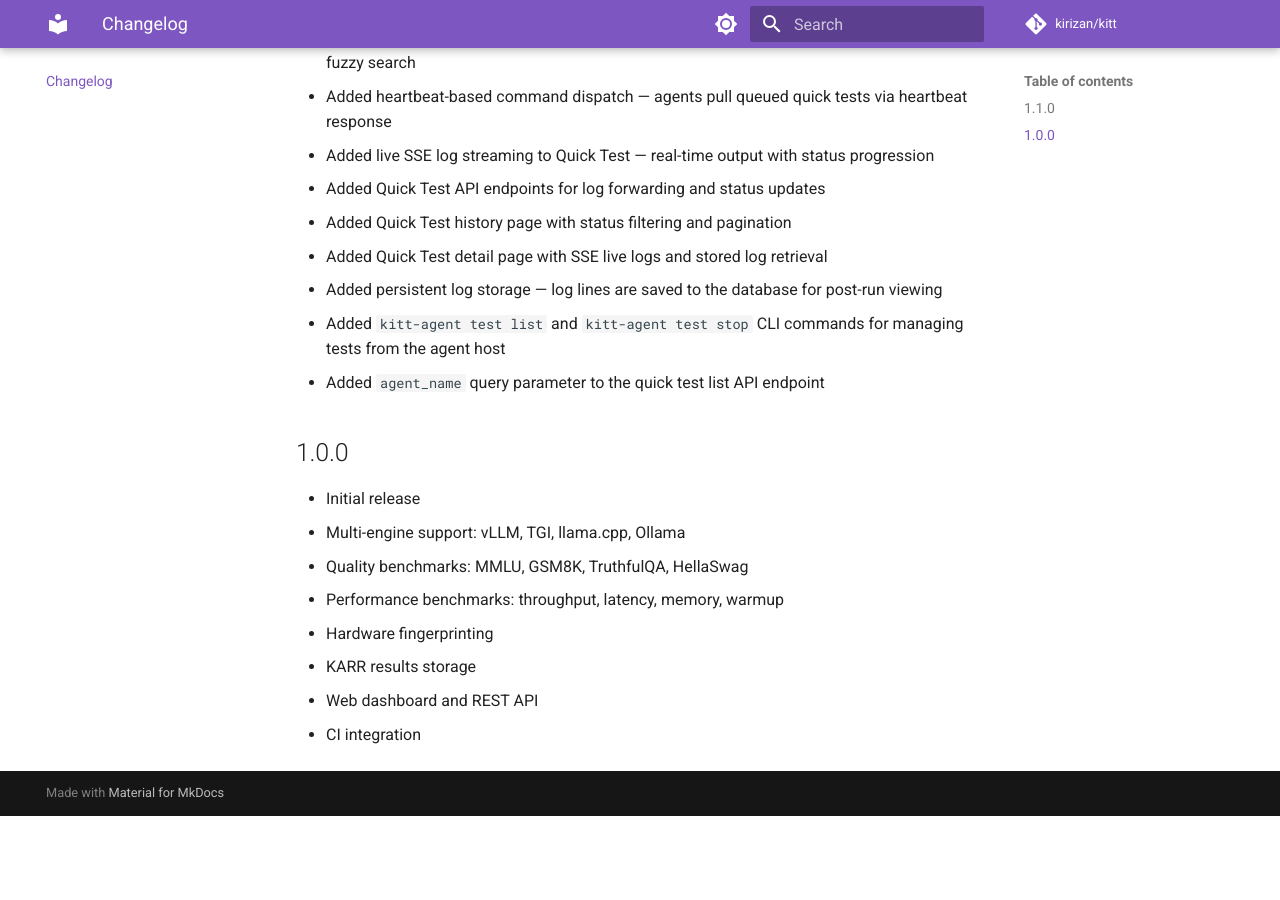
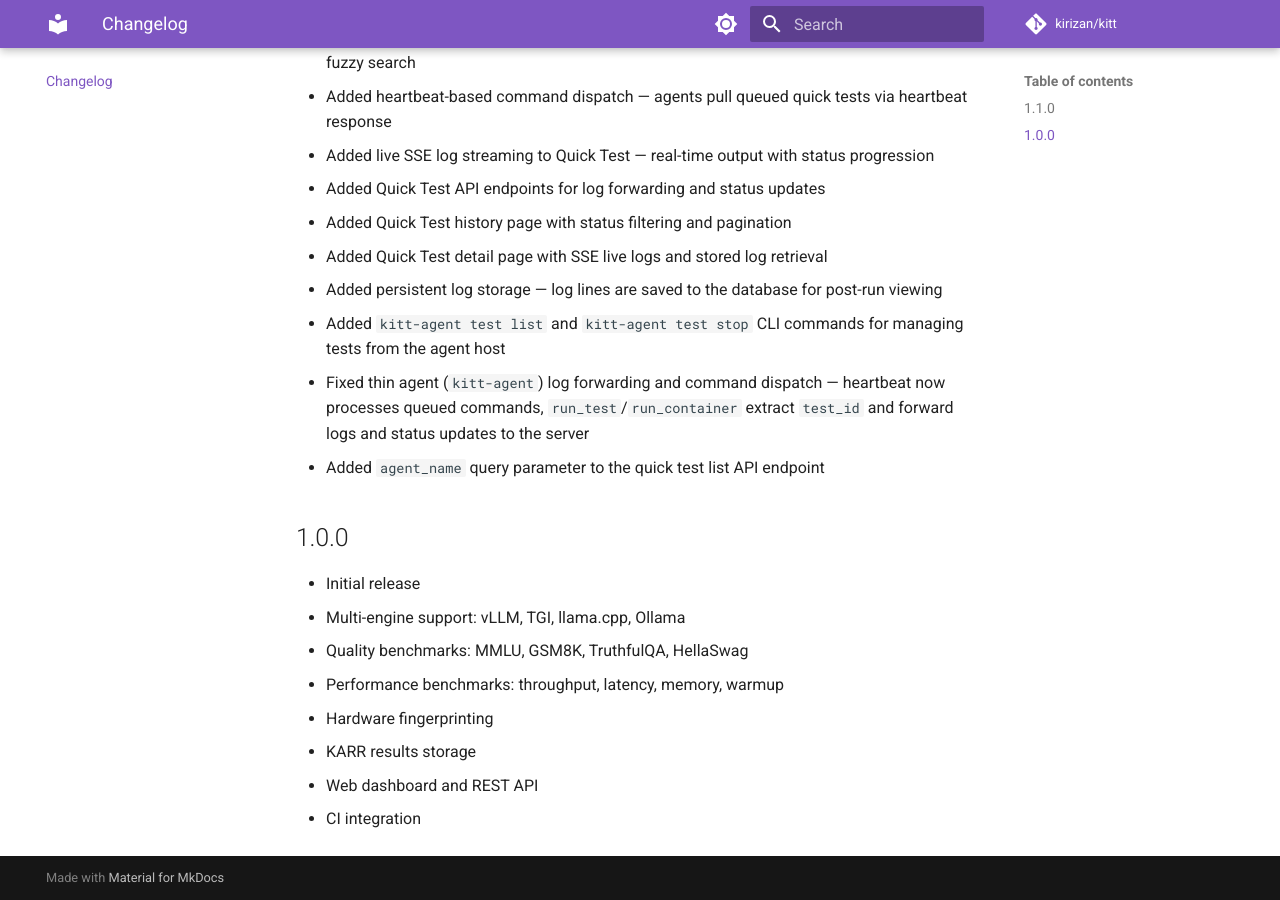
Before and after one commit to Kirizan/kitt, an MkDocs documentation site: the page built from docs/changelog.md, in a window 1280 px wide and 900 px high, scrolled down 547 px. Built offline with MkDocs 1.6.1 and Material for MkDocs 9.7.7, drawn with Linux system fonts in a browser that asks for light colours; comment, search, counter and statistics services are not loaded; before the commit the page ends 1363 px from its top, so only the background shows below that.

Commit message:
Update changelog for thin agent log forwarding fix
Co-Authored-By: Claude Opus 4.6 <noreply@anthropic.com>

```diff
--- a/docs/changelog.md
+++ b/docs/changelog.md
@@ -18,6 +18,7 @@ All notable changes to KITT are documented on this page.
 - Added Quick Test detail page with SSE live logs and stored log retrieval
 - Added persistent log storage — log lines are saved to the database for post-run viewing
 - Added `kitt-agent test list` and `kitt-agent test stop` CLI commands for managing tests from the agent host
+- Fixed thin agent (`kitt-agent`) log forwarding and command dispatch — heartbeat now processes queued commands, `run_test`/`run_container` extract `test_id` and forward logs and status updates to the server
 - Added `agent_name` query parameter to the quick test list API endpoint
 
 ## 1.0.0
```
